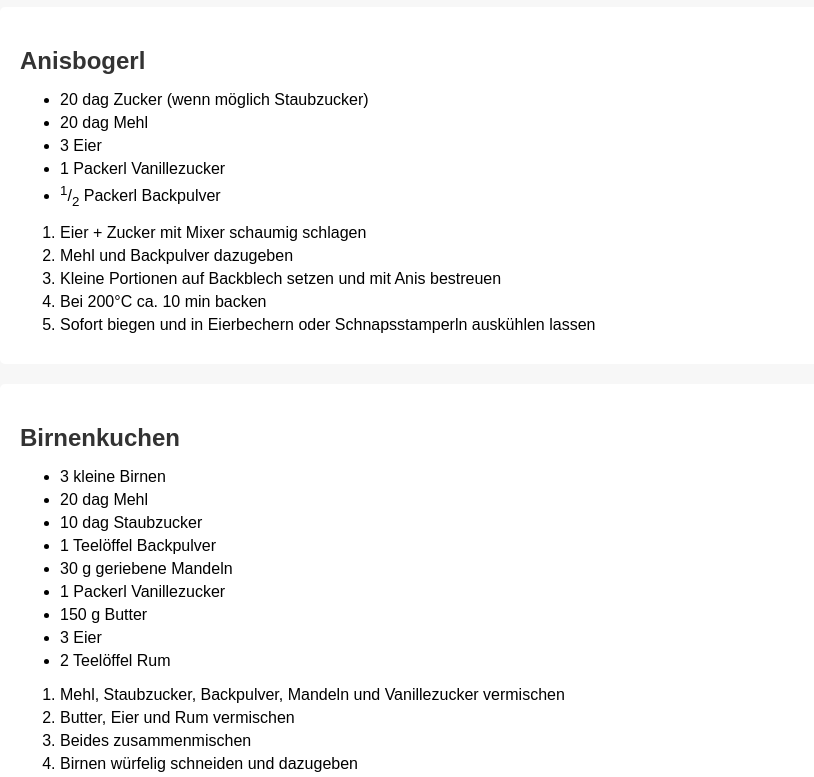
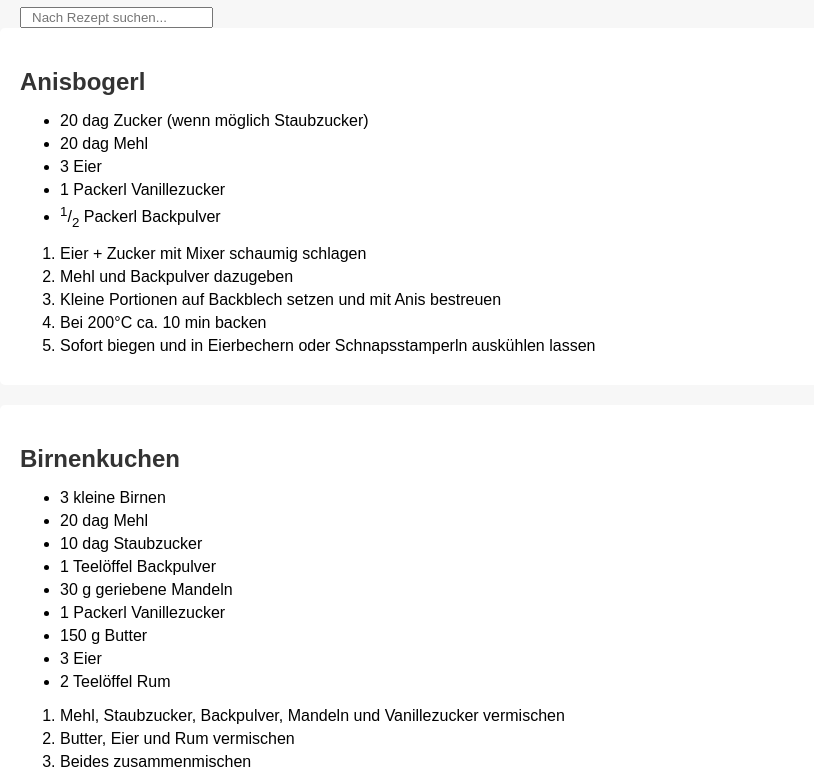
Before and after one commit to rezeptesammlung/rezeptesammlung, a plain HTML site: page index.html in a window 1280 px wide. Shown: the part 73-850 px from the top of the page, without its empty margins (0-814 px from the left). Drawn offline with Linux system fonts and the light colour scheme.

Commit message:
Added search function

```diff
--- a/index.html
+++ b/index.html
@@ -9,6 +9,8 @@
 <body>
 
 <h1>Rezeptsammlung</h1>
+
+<input type="text" id="searchInput" onkeyup="search()" placeholder="Nach Rezept suchen...">
 
 <!-- Italienischer Schokokuchen -->
 <div class="rezept">
@@ -533,6 +535,23 @@
     for (var i = 1; i < divsArray.length; i++) {
         parent.appendChild(divsArray[i]);
     }
+
+    // Function to filter recipes based on search input
+    function search() {
+        var input, filter, divs, h2, txtValue;
+        input = document.getElementById('searchInput');
+        filter = input.value.toUpperCase();
+        divs = document.querySelectorAll('.rezept');
+        for (var i = 0; i < divs.length; i++) {
+            h2 = divs[i].getElementsByTagName("h2")[0];
+            txtValue = h2.textContent || h2.innerText;
+            if (txtValue.toUpperCase().indexOf(filter) > -1) {
+                divs[i].style.display = "";
+            } else {
+                divs[i].style.display = "none";
+            }
+        }
+    }
 </script>
 
 </body>
--- a/rezepte1.css
+++ b/rezepte1.css
@@ -73,3 +73,8 @@ h1 {
 ol.split > li:nth-last-of-type(-n+2) {
     list-style-type: disc;
 }
+
+input {
+    padding-left:10px;
+    margin-left:20px;
+}
```
